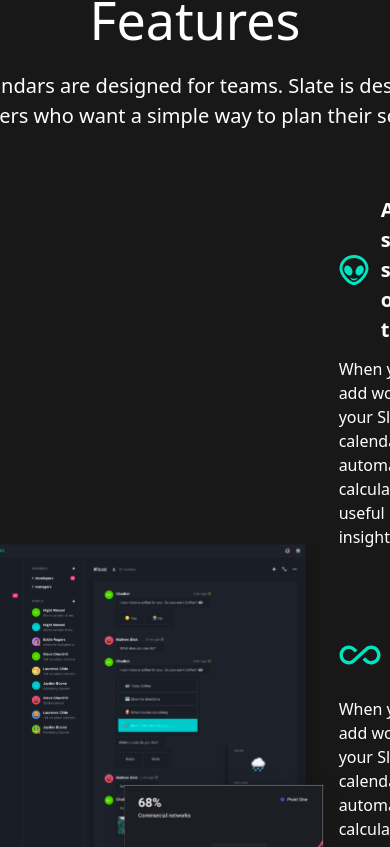
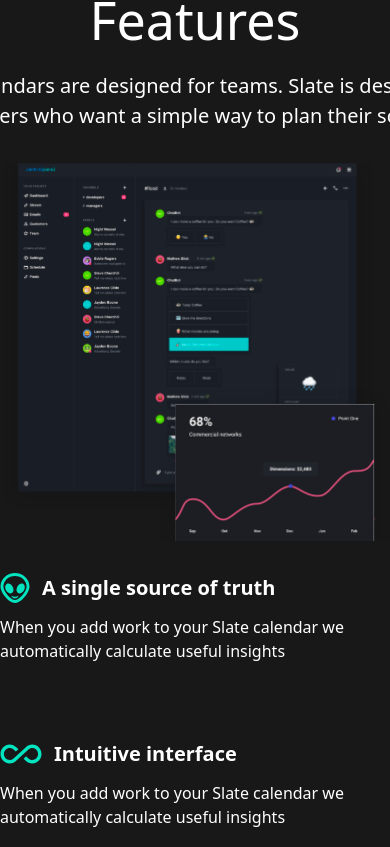
Before and after one commit to bixat/landing_page, a React (Create React App) app: page / in a window 390 px wide. Shown: the part 1177-2024 px from the top of the page. Built offline with nearby package versions, Linux system fonts and the light colour scheme.

Commit message:
make features responsive

```diff
--- a/src/components/features.tsx
+++ b/src/components/features.tsx
@@ -29,7 +29,7 @@ function Features() {
         <div className="flex flex-col items-center">
             <h1 className="text-[52px] text-white py-3">Features</h1>
             <p className="text-[20px] text-white w-[602px] text-center font-extralight">Most calendars are designed for teams. Slate is designed for freelancers who want a simple way to plan their schedule.</p>
-            <div className='flex flex-row py-8 items-center justify-center max-w-5xl'>
+            <div className='flex flex-col lg:flex-row py-8 items-center justify-center max-w-5xl'>
                 <img src={featImage} alt="" />
                 <ul>
                     {listOfFeatures}
```
